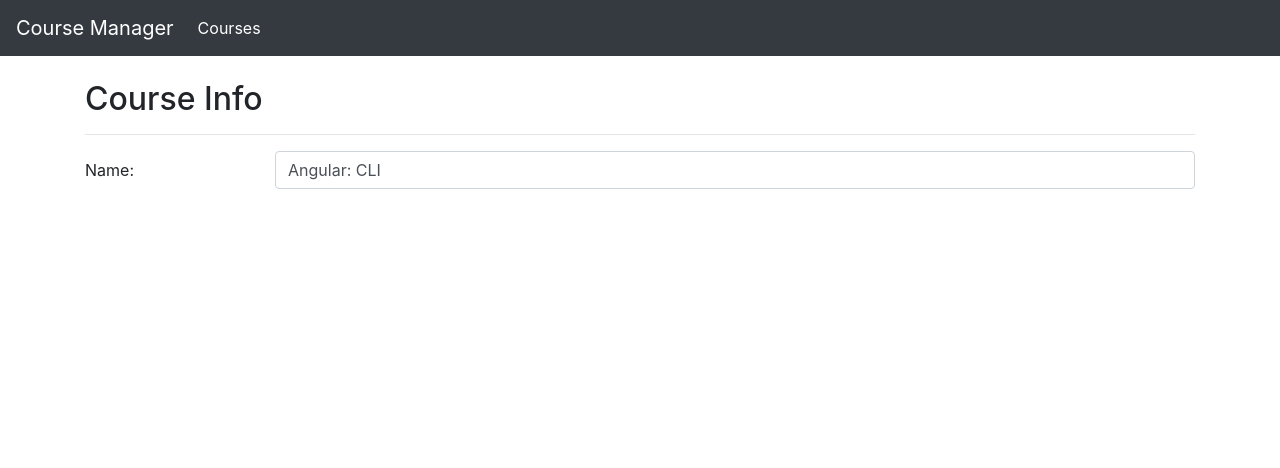
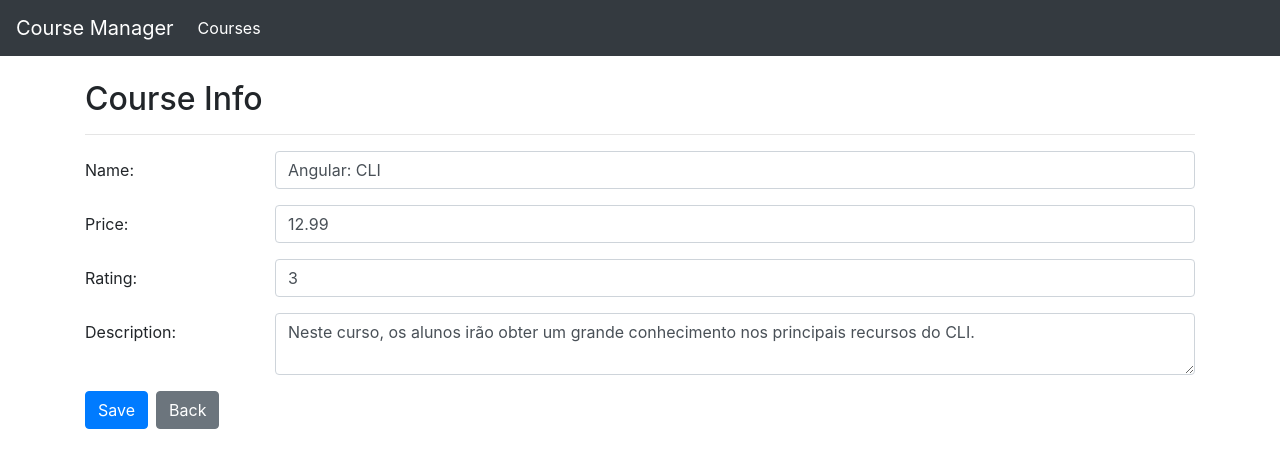
Before and after one commit to HeMarchioni/Angular-Curso-Manager, an Angular app: page /courses/info/1 in a window 1280 px wide. Shown: the top 468 px of the page. Built offline with nearby package versions, Linux system fonts and the light colour scheme.

Commit message:
update form and add button save/back

```diff
--- a/src/app/courses/course-info.component.html
+++ b/src/app/courses/course-info.component.html
@@ -2,16 +2,55 @@
 <h2> Course Info</h2>
 <hr>
 
-<form #courseForm="ngForm">
+<form #courseForm="ngForm">  <!-- ngForm pega todos os atributos do formulário e passa para #courseForm -->
 
   <div class="form-group row">
     <label class="col-sm-2 col-form-label">Name:</label>
+    <div class="col-sm-10">
+      <input [(ngModel)]="course.name" name="name" #courseName="ngModel"  [ngClass]="{'is-invalid': courseName.invalid}" class="form-control" required> <!-- #coursename variavel de template pega o vaalor do ngModel que esta no html-->
 
-    <div class="col-sm-10">
-      <input [(ngModel)]="course.name" name="name" #courseName="ngModel" class="form-control">
+      <div class="invalid-feedback">   <!-- Bootstrap mensagem de invalido form ira aparecer o span-->
+        <span>Course name is required</span>
+      </div>
     </div>
   </div>
 
+  <div class="form-group row">
+    <label class="col-sm-2 col-form-label">Price:</label>
+    <div class="col-sm-10">
+      <input [(ngModel)]="course.price" name="price" #coursePrice="ngModel" type="number" [ngClass]="{'is-invalid': coursePrice.invalid}" class="form-control" required> <!-- #coursename variavel de template pega o vaalor do ngModel que esta no html-->
 
+      <div class="invalid-feedback">   <!-- Bootstrap mensagem de invalido form ira aparecer o span-->
+        <span>Course price is required</span>
+      </div>
+    </div>
+  </div>
+
+  <div class="form-group row">
+    <label class="col-sm-2 col-form-label">Rating:</label>
+    <div class="col-sm-10">
+      <input [(ngModel)]="course.rating" name="rating" #courseRating="ngModel" type="number" [ngClass]="{'is-invalid': courseRating.invalid}" class="form-control" required> <!-- #coursename variavel de template pega o vaalor do ngModel que esta no html-->
+
+      <div class="invalid-feedback">   <!-- Bootstrap mensagem de invalido form ira aparecer o span-->
+        <span>Course rating is required</span>
+      </div>
+    </div>
+  </div>
+
+  <div class="form-group row">
+    <label class="col-sm-2 col-form-label">Description:</label>
+    <div class="col-sm-10">
+      <textarea [(ngModel)]="course.description" name="description" #courseDescription="ngModel"
+                [ngClass]="{'is-invalid': courseDescription.invalid}" class="form-control" required>
+      </textarea>
+
+      <div class="invalid-feedback">   <!-- Bootstrap mensagem de invalido form ira aparecer o span-->
+        <span>Course description is required</span>
+      </div>
+    </div>
+  </div>
+
+  <button [disabled]="courseForm.invalid" class="btn btn-primary mr-2">Save</button>
+  <button [routerLink]="['/courses']" class="btn btn-secondary">Back</button>
 
 </form>
--- a/src/app/courses/course-info.component.ts
+++ b/src/app/courses/course-info.component.ts
@@ -11,7 +11,7 @@ export class CourseInfoComponent implements OnInit{
 
   course: Course;
 
-  constructor(private activatedRoute: ActivatedRoute, private courseService: CourseService) { // Constructor universal
+  constructor(private activatedRoute: ActivatedRoute, private courseService: CourseService) { // Constructor injeção de dependência
   }
 
   ngOnInit(): void {
@@ -19,4 +19,11 @@ export class CourseInfoComponent implements OnInit{
     this.course = this.courseService.retrieveById(+this.activatedRoute.snapshot.paramMap.get('id'));
   }                                                 // retorna o ID que esta na rota
 
+
+  save():void{
+    this.courseService.save(this.course);
+  }
+
+
+
 }
--- a/src/app/courses/course.service.ts
+++ b/src/app/courses/course.service.ts
@@ -16,6 +16,13 @@ export class CourseService {
 
   retrieveById(id:number):Course | undefined {
     return COURSES.find((courseIterador:Course)=> courseIterador.id === id);
+  }
+
+
+  save(course: Course): void {
+    if(course.id) {
+      const index = COURSES.findIndex((courseIterador:Course) => courseIterador.id === course.id);
+    }
   }
 
 
```
